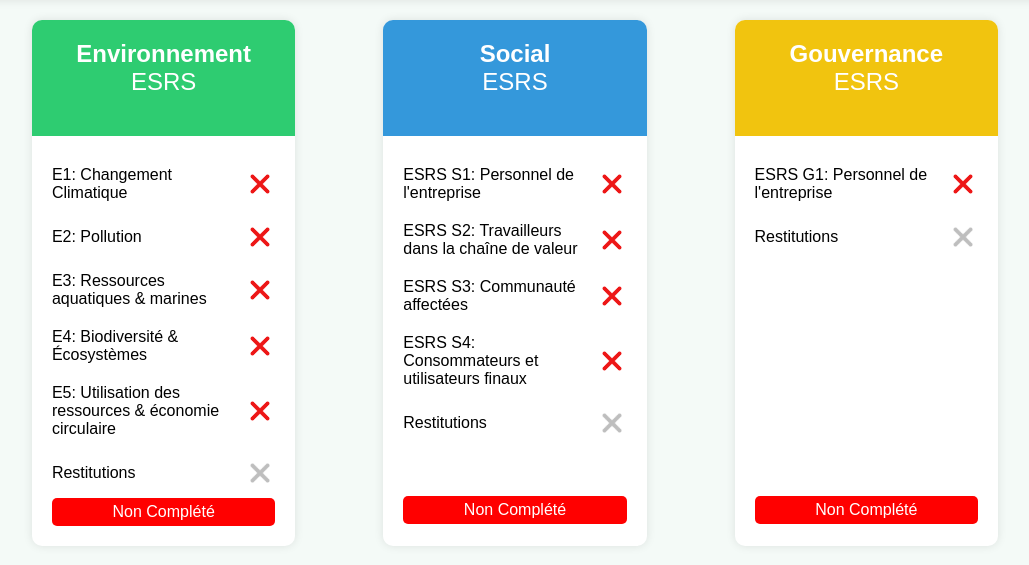
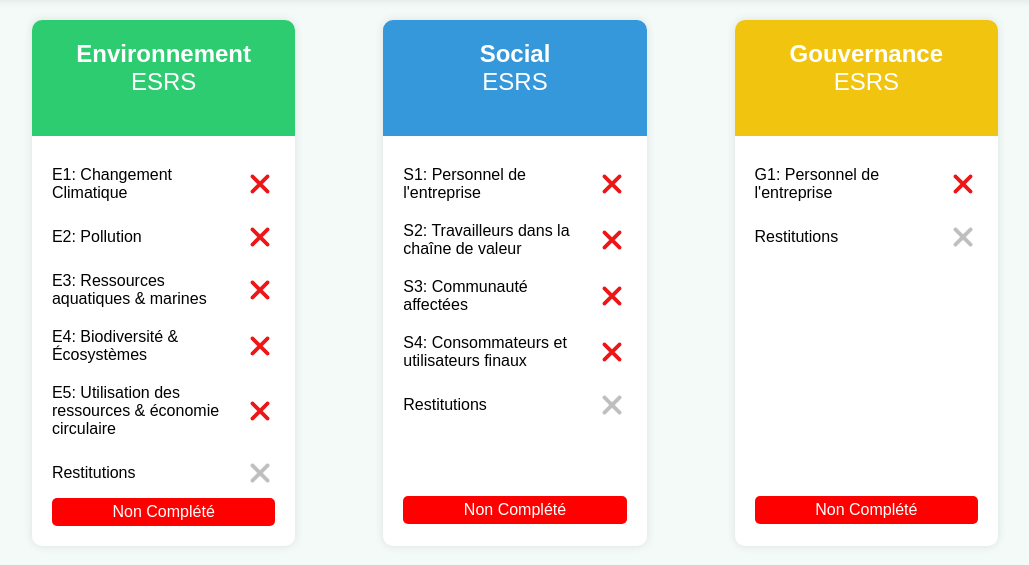
Before and after one commit to Nyftheart/WEBPHPESRS, a PHP site: page /Sept1.php in a window 1280 px wide. Shown: the part 120-685 px from the top of the page, without its empty margins (125-1154 px from the left). Run offline with PHP 8.4, Linux system fonts and the light colour scheme.

Commit message:
new step version

```diff
--- a/Sept1.php
+++ b/Sept1.php
@@ -210,10 +210,10 @@
             </div>
             <div class="card-body">
                 <ul>
-                    <li id="ESRS S1"><a href="tableur.php?code=ESRS%20S1">ESRS S1: Personnel de l'entreprise <img src="images/img_1.png" style="height: 30px"></a></li>
-                    <li id="ESRS S2"><a href="tableur.php?code=ESRS%20S2">ESRS S2: Travailleurs dans la chaîne de valeur <img src="images/img_1.png" style="height: 30px"></a></li>
-                    <li id="ESRS S3"><a href="tableur.php?code=ESRS%20S3">ESRS S3: Communauté affectées <img src="images/img_1.png" style="height: 30px"></a></li>
-                    <li id="ESRS S4"><a href="tableur.php?code=ESRS%20S4">ESRS S4: Consommateurs et utilisateurs finaux <img src="images/img_1.png" style="height: 30px"></a></li>
+                    <li id="ESRS S1"><a href="tableur.php?code=ESRS%20S1">S1: Personnel de l'entreprise <img src="images/img_1.png" style="height: 30px"></a></li>
+                    <li id="ESRS S2"><a href="tableur.php?code=ESRS%20S2">S2: Travailleurs dans la chaîne de valeur <img src="images/img_1.png" style="height: 30px"></a></li>
+                    <li id="ESRS S3"><a href="tableur.php?code=ESRS%20S3">S3: Communauté affectées <img src="images/img_1.png" style="height: 30px"></a></li>
+                    <li id="ESRS S4"><a href="tableur.php?code=ESRS%20S4">S4: Consommateurs et utilisateurs finaux <img src="images/img_1.png" style="height: 30px"></a></li>
                     <li>
                         <a href="#" id="restitutions-social">Restitutions <img src="images/img_4.png" style="height: 30px"></a>
                         <ul class="sub-menu" id="subMenuRestitutionsSocial" style="display: none;">
@@ -232,7 +232,7 @@
             </div>
             <div class="card-body">
                 <ul>
-                    <li id="ESRS G1"><a href="tableur.php?code=ESRS%20G1">ESRS G1: Personnel de l'entreprise <img src="images/img_1.png" style="height: 30px"></a></li>
+                    <li id="ESRS G1"><a href="tableur.php?code=ESRS%20G1">G1: Personnel de l'entreprise <img src="images/img_1.png" style="height: 30px"></a></li>
                     <li>
                         <a href="#" id="restitutions-gouvernance">Restitutions <img src="images/img_4.png" style="height: 30px"></a>
                         <ul class="sub-menu" id="subMenuRestitutionsGouvernance" style="display: none;">
```
